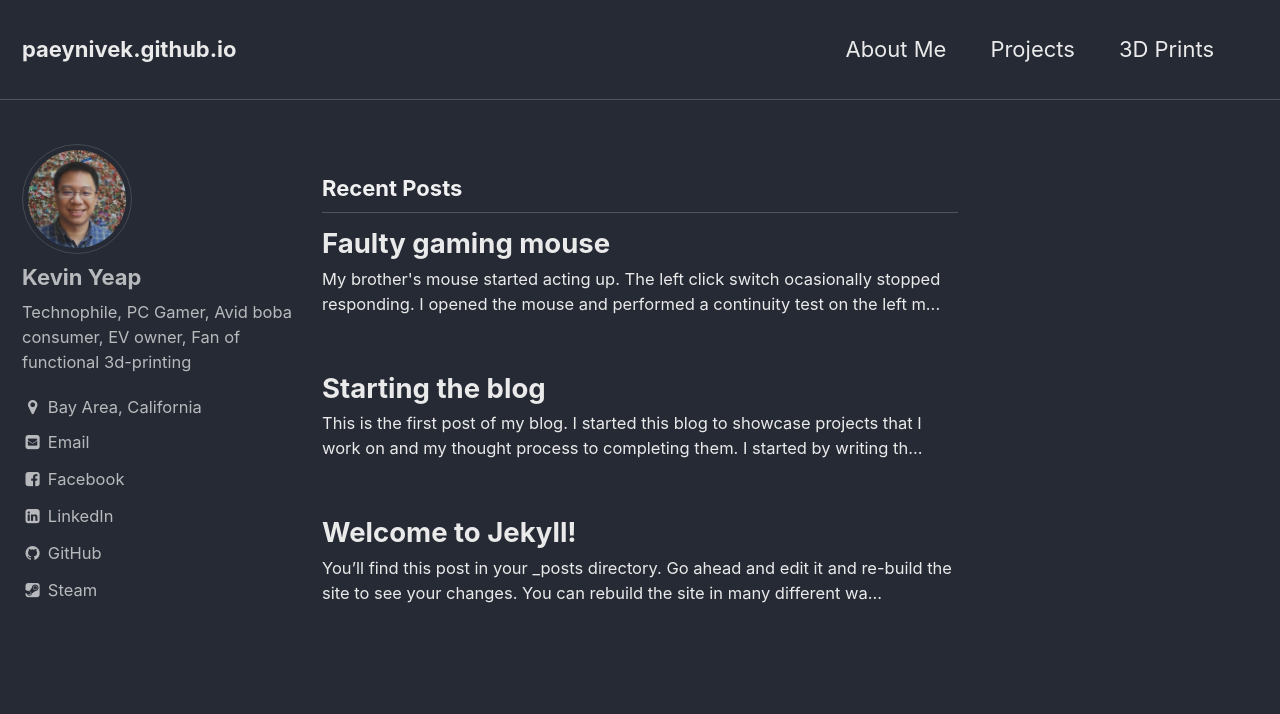
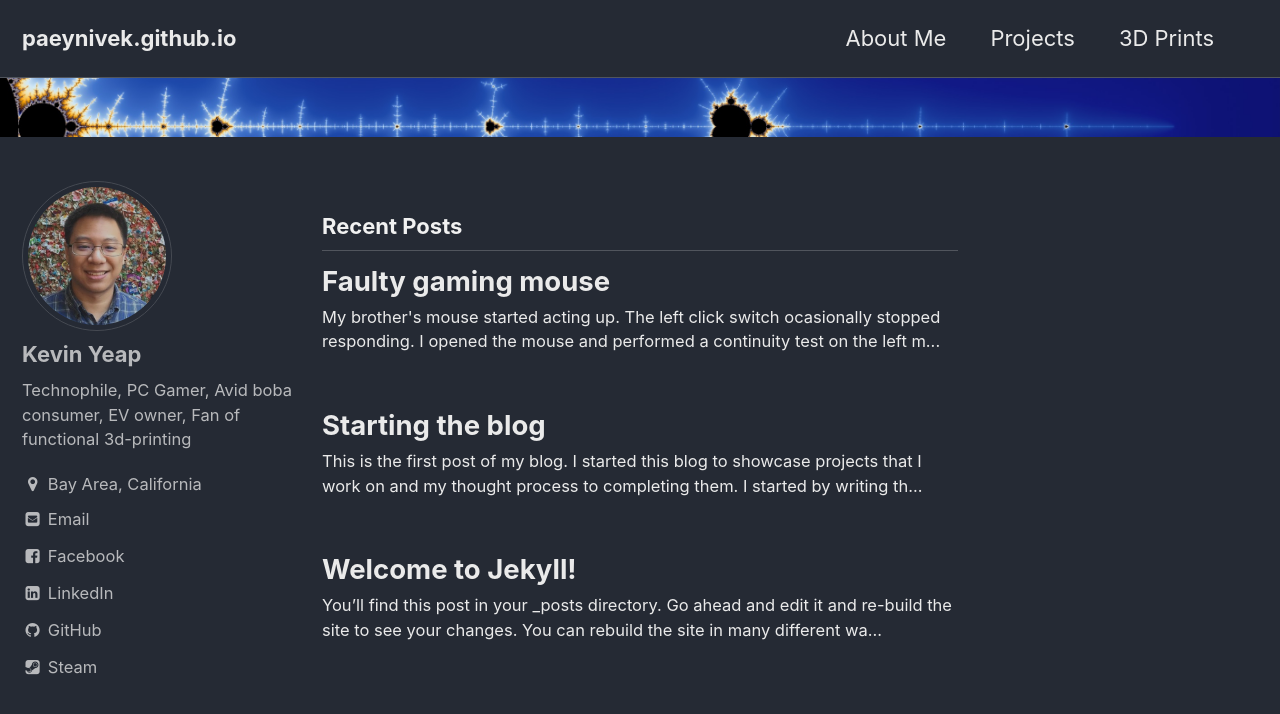
Before and after one commit to kyeapp/paeynivek.github.io_old, a Jekyll site: the page built from index.html, in a window 1280 px wide and 900 px high. Shown: the top 714 px of the window. Built offline with Jekyll 4.4.1, drawn with Linux system fonts in a browser that asks for light colours; the list of posts is cut into pages by our own code.

Commit message:
tweaks for visual consistency

```diff
--- a/TODO.txt
+++ b/TODO.txt
@@ -1,12 +1,9 @@
-make the banner consistent across all pages.
 make the banner a constant size
 hackerrank icon link in the bio section
-thinner navigation menu
 remove the follow section in the footer
 make the posts show up as a picture with some text to the right.
 how post date when listing posts
-bigger profile pic
 remove categories at the bottom of a post
-come up with a template for blog posts
 investigate a better font
 pagniate posts
+favico
--- a/_layouts/default.html
+++ b/_layouts/default.html
@@ -8,6 +8,8 @@
   Free for personal and commercial use under the MIT license
   https://github.com/mmistakes/minimal-mistakes/blob/master/LICENSE.txt
 -->
+<link rel="shortcut icon" type="image/png" href="/assets/images/favicon.png">
+
 <html lang="{{ site.locale | slice: 0,2 | default: "en" }}" class="no-js">
   <head>
     {% include head.html %}
--- a/_sass/minimal-mistakes/_navigation.scss
+++ b/_sass/minimal-mistakes/_navigation.scss
@@ -186,7 +186,7 @@
     a {
       display: block;
       margin: 0 1rem;
-      padding: 0.5rem 0;
+      padding: 0rem 0;
       color: $masthead-link-color;
       text-decoration: none;
 
--- a/_sass/minimal-mistakes/_sidebar.scss
+++ b/_sass/minimal-mistakes/_sidebar.scss
@@ -105,7 +105,7 @@
   }
 
   img {
-    max-width: 110px;
+    max-width: 150px;
     border-radius: 50%;
 
     @include breakpoint($large) {
--- a/index.html
+++ b/index.html
@@ -1,4 +1,6 @@
 ---
 layout: home
 author_profile: true
+header:
+  image: /assets/images/mandelbrot-spire.jpg
 ---
```
Also changed, not shown: assets/images/favicon.png (added).
